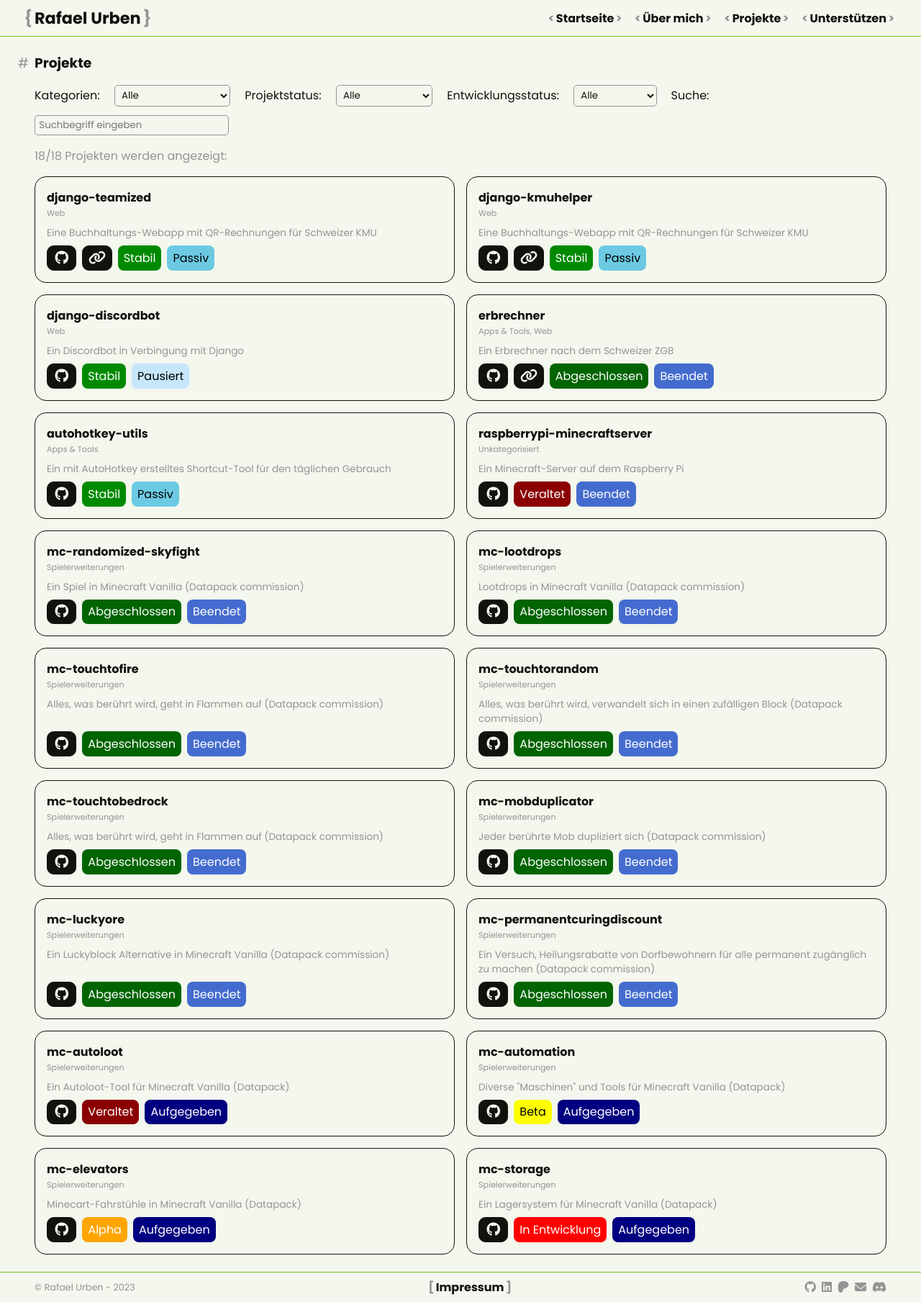
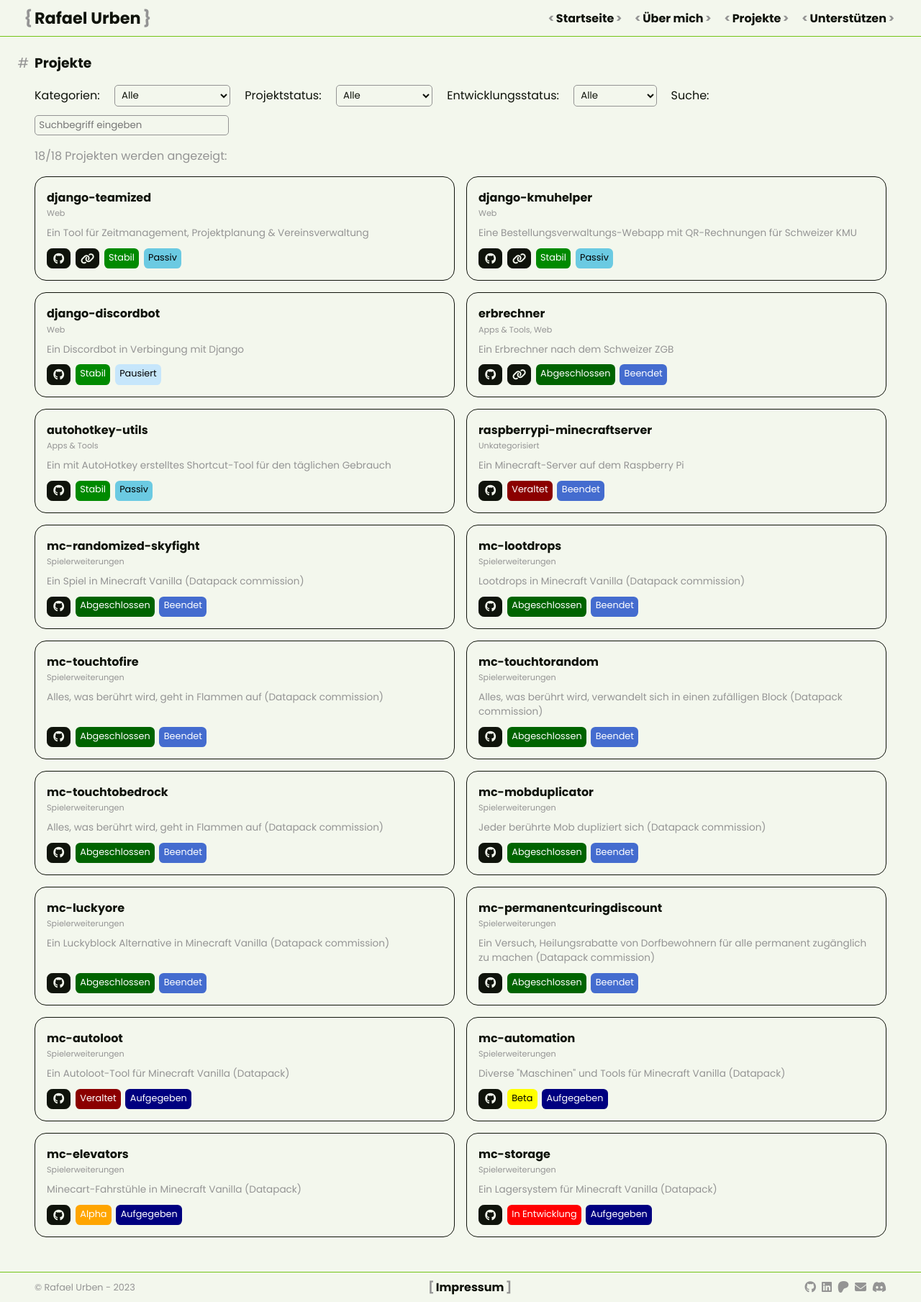
Before and after one commit to rafaelurben/rafaelurben.github.io, a Jekyll site: the page built from pages/projects.html, in a window 1280 px wide. Shown: the whole page at 72% size. Built offline with Jekyll 4.4.1, drawn with Linux system fonts in a browser that asks for light colours.

Commit message:
Updated projects

```diff
--- a/_data/projects.yml
+++ b/_data/projects.yml
@@ -1,6 +1,6 @@
 django-teamized:
   title: django-teamized
-  subtitle: Eine Buchhaltungs-Webapp mit QR-Rechnungen für Schweizer KMU
+  subtitle: Ein Tool für Zeitmanagement, Projektplanung & Vereinsverwaltung
   githuburl: https://github.com/rafaelurben/django-teamized
   url: https://app.rafaelurben.ch/teamized/
   status_project: stable
@@ -9,7 +9,7 @@
     - web
 django-kmuhelper:
   title: django-kmuhelper
-  subtitle: Eine Buchhaltungs-Webapp mit QR-Rechnungen für Schweizer KMU
+  subtitle: Eine Bestellungsverwaltungs-Webapp mit QR-Rechnungen für Schweizer KMU
   githuburl: https://github.com/rafaelurben/django-kmuhelper
   url: https://www.rafaelurben.ch/django-kmuhelper/
   status_project: stable
--- a/assets/css/pages/projects.css
+++ b/assets/css/pages/projects.css
@@ -82,9 +82,12 @@
             & .description {
                 font-size: 0.85em;
                 color: var(--weak);
+                margin-bottom: 0.8em;
             }
 
             & .badges {
+                font-size: 0.8em;
+
                 display: flex;
                 flex-direction: row;
                 margin-top: auto;
```
